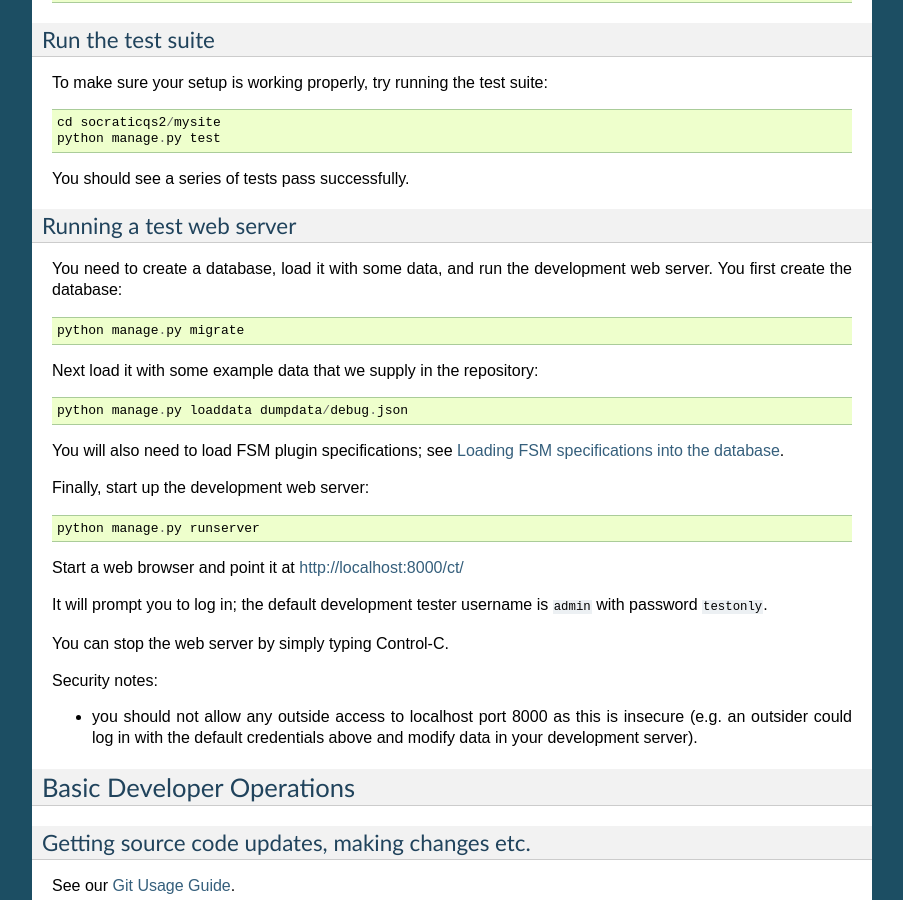
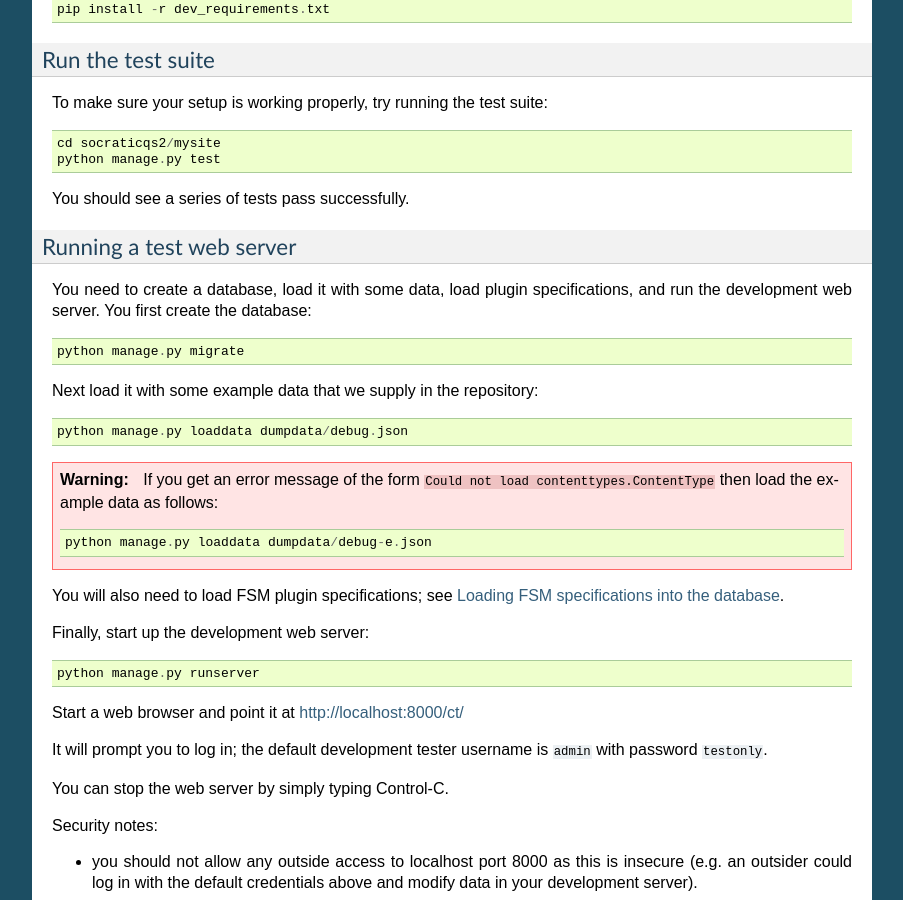
Before and after one commit to cjlee112/socraticqs2, a Sphinx documentation site: the page built from doc/devintro.rst, in a window 1280 px wide and 900 px high, scrolled down 3182 px. Shown: the whole window, without its empty margins (198-1101 px from the left). Built offline with Sphinx 7.4.7, drawn with Linux system fonts in a browser that asks for light colours; some of the changed text lies outside the part shown.

Commit message:
minor updates to developer docs

```diff
--- a/doc/devintro.rst
+++ b/doc/devintro.rst
@@ -210,7 +211,8 @@ You should see a series of tests pass successfully.
 Running a test web server
 ...........................
 
-You need to create a database, load it with some data, and
+You need to create a database, load it with some data,
+load plugin specifications, and
 run the development web server.  You first create the
 database::
 
@@ -220,6 +222,13 @@ Next load it with some example data that we supply in the
 repository::
 
   python manage.py loaddata dumpdata/debug.json
+
+.. warning::
+   If you get an error message of the form
+   ``Could not load contenttypes.ContentType`` then load the example
+   data as follows::
+
+     python manage.py loaddata dumpdata/debug-e.json
 
 You will also need to load FSM plugin specifications;
 see :ref:`fsm-deploy`.
```
Also changed, not shown: other parts of doc/devintro.rst (+1 -0 lines).
